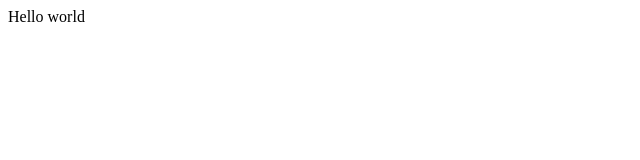
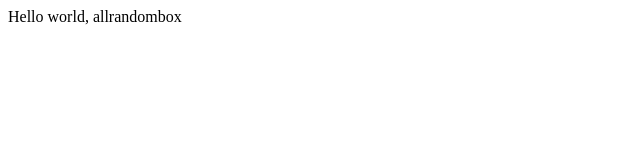
Before and after one commit to allrandombox/opentutorials-allrandombox, a plain HTML site: page index.html in a window 1280 px wide. Shown: the whole page, without its empty margins (0-640 px from the left). Drawn offline with Linux system fonts and the light colour scheme.

Commit message:
change index.html

```diff
--- a/index.html
+++ b/index.html
@@ -19,6 +19,6 @@
     </head>
 
     <body>
-        Hello world
+        Hello world, allrandombox
     </body>
 </html>
```
